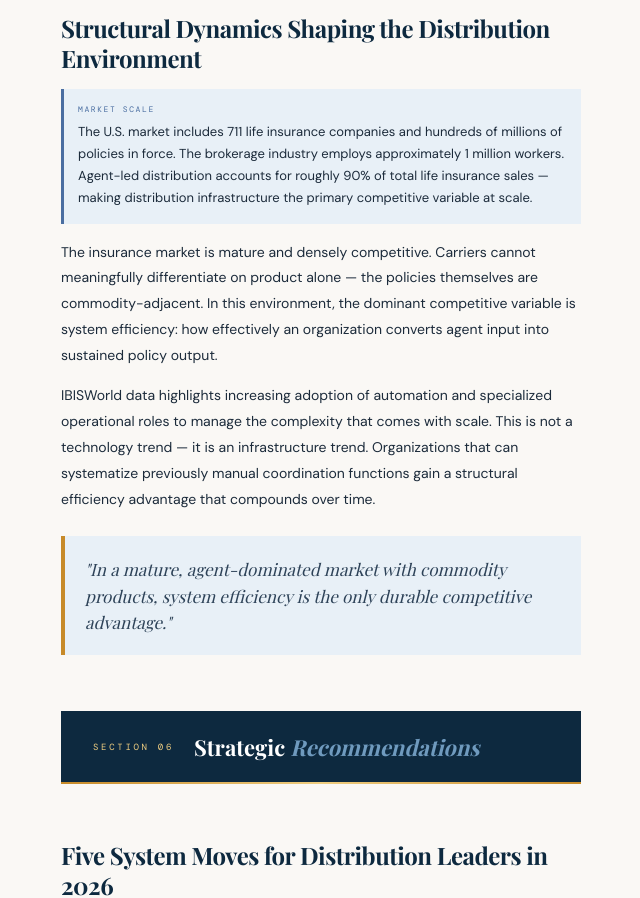
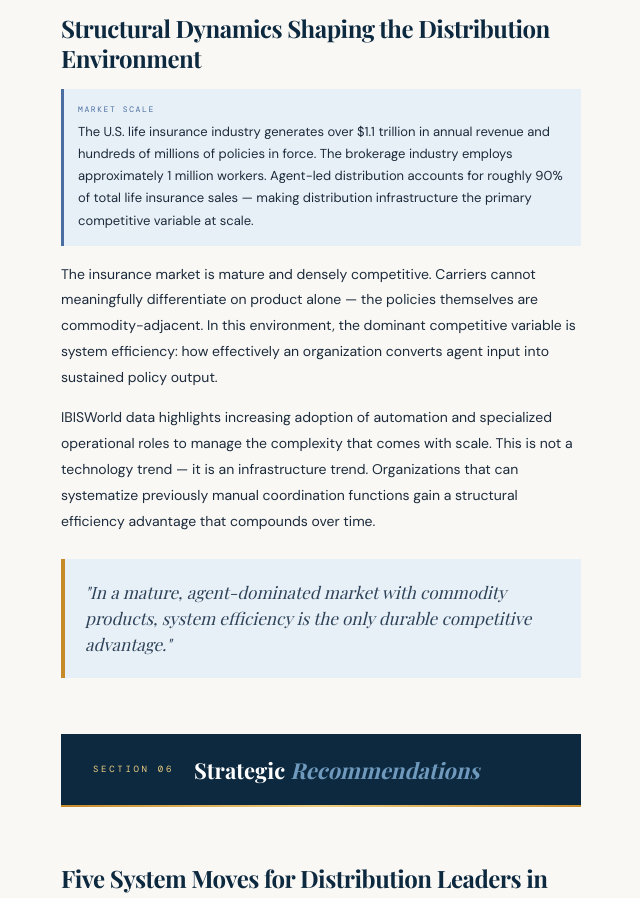
Before and after one commit to michaelschuettephoto-code/clientelebuilders, a React (Vite) app: page /reports/agent-production in a window 1280 px wide. Shown: the part 6020-6918 px from the top of the page, without its empty margins (143-783 px from the left). Built offline with nearby package versions, Linux system fonts and the light colour scheme; a web font is replaced by a local one.

Commit message:
Preceding changes

```diff
--- a/src/pages/reports/AgentProduction.tsx
+++ b/src/pages/reports/AgentProduction.tsx
@@ -293,7 +293,7 @@ const AgentProduction = () => {
 
             <div className="bg-[hsl(var(--fog))] border-l-[3px] border-[hsl(var(--steel))] p-3.5 my-4">
               <div className="font-mono text-[8px] tracking-[0.2em] text-[hsl(var(--steel))] uppercase mb-1.5">Market Scale</div>
-              <div className="text-[13px] leading-[1.7]">The U.S. market includes 711 life insurance companies and hundreds of millions of policies in force. The brokerage industry employs approximately 1 million workers. Agent-led distribution accounts for roughly 90% of total life insurance sales — making distribution infrastructure the primary competitive variable at scale.</div>
+              <div className="text-[13px] leading-[1.7]">The U.S. life insurance industry generates over $1.1 trillion in annual revenue and hundreds of millions of policies in force. The brokerage industry employs approximately 1 million workers. Agent-led distribution accounts for roughly 90% of total life insurance sales — making distribution infrastructure the primary competitive variable at scale.</div>
             </div>
 
             <p className="text-sm leading-[1.85] mb-3.5">The insurance market is mature and densely competitive. Carriers cannot meaningfully differentiate on product alone — the policies themselves are commodity-adjacent. In this environment, the dominant competitive variable is system efficiency: how effectively an organization converts agent input into sustained policy output.</p>
```
